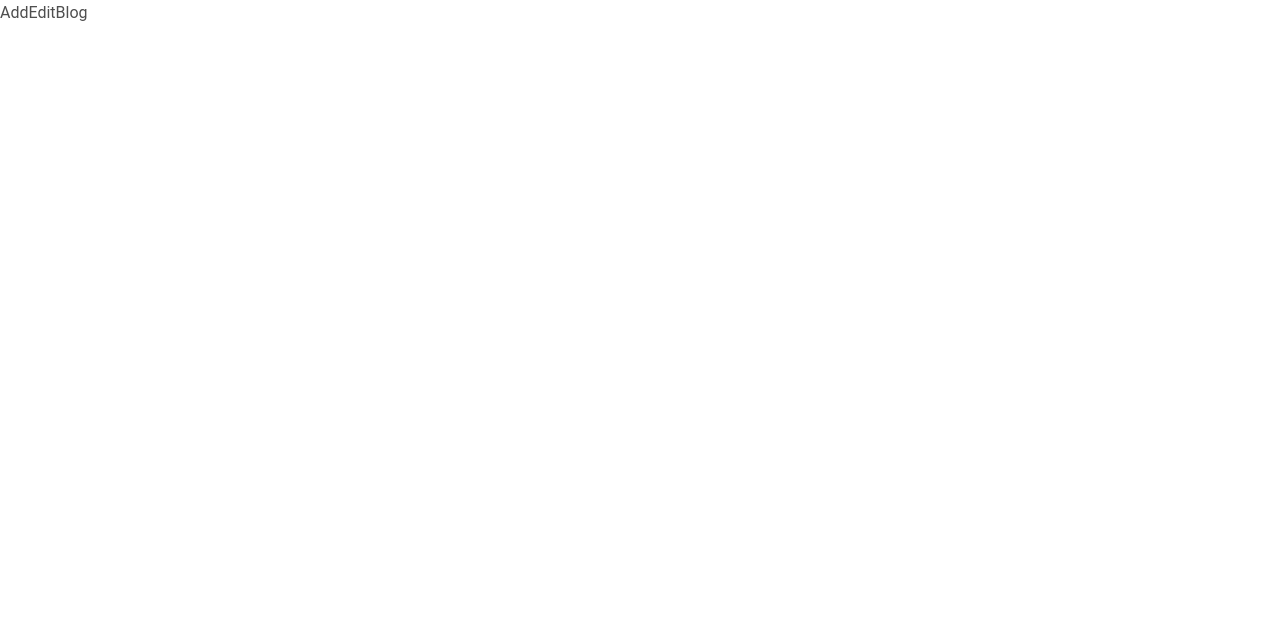
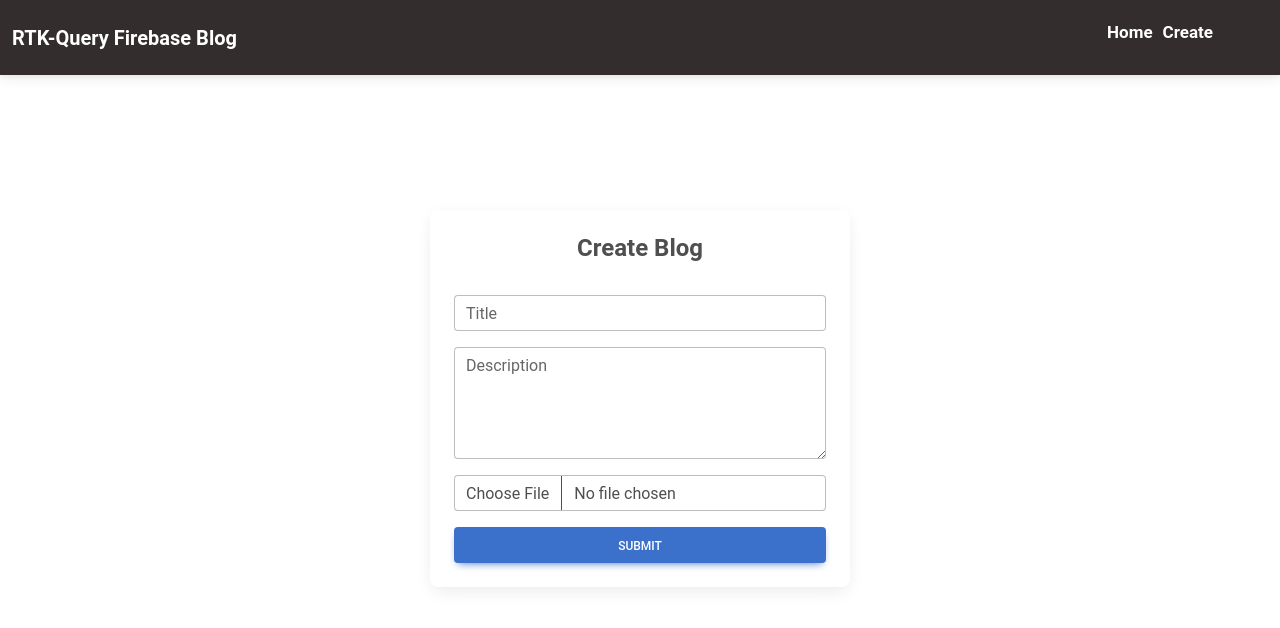
Before and after one commit to Oliolixinfree/blog, a React (Create React App) app: page /create in a window 1280 px wide. Shown: the top 628 px of the page. Built offline with nearby package versions, Linux system fonts and the light colour scheme; no server answers.

Commit message:
store config, rtk query, upload image/title/description to firestore

```diff
--- a/src/App.js
+++ b/src/App.js
@@ -1,19 +1,24 @@
+import React from 'react';
+// import 'react-toastify/dist/ReactToastify.css';
+import { ToastContainer } from 'react-toastify';
 import 'react-toastify/dist/ReactToastify.css';
-import { ToastContainer } from 'react-toastify';
 import { BrowserRouter, Route, Routes } from 'react-router-dom';
 import { Home } from './pages/Home';
 import { AddEditBlog } from './pages/AddEditBlog';
 import { Detail } from './pages/Detail';
+import { Navbar } from './components/Navbar';
 
 function App() {
   return (
     <BrowserRouter>
       <div className="App">
+        <Navbar />
+        <ToastContainer position="top-center" />
         <Routes>
           <Route path="/" element={<Home />} />
           <Route path="/create" element={<AddEditBlog />} />
           <Route path="/update/:id" element={<AddEditBlog />} />
-          <Route path="/detail" element={<Detail />} />
+          <Route path="/detail/:id" element={<Detail />} />
         </Routes>
       </div>
     </BrowserRouter>
--- a/src/components/Navbar.jsx
+++ b/src/components/Navbar.jsx
@@ -1,5 +1,36 @@
+import {
+  MDBContainer,
+  MDBNavbar,
+  MDBNavbarBrand,
+  MDBNavbarItem,
+  MDBNavbarNav,
+} from 'mdb-react-ui-kit';
 import React from 'react';
+import { useNavigate } from 'react-router-dom';
 
-export const NavBar = () => {
-  return <div>NavBar</div>;
+export const Navbar = () => {
+  const navigate = useNavigate();
+  return (
+    <MDBNavbar expand="lg" dark bgColor="dark">
+      <MDBContainer fluid>
+        <MDBNavbarBrand tag="span" className="mb-0 h1 fw-bold">
+          RTK-Query Firebase Blog
+        </MDBNavbarBrand>
+        <div style={{ float: 'right', marginRight: '50px' }}>
+          <MDBNavbarNav className="mb-2 mb-lg-0" fullWidth={false}>
+            <MDBNavbarItem>
+              <p className="header-text" onClick={() => navigate('/')}>
+                Home
+              </p>
+            </MDBNavbarItem>
+            <MDBNavbarItem>
+              <p className="header-text" onClick={() => navigate('/create')}>
+                Create
+              </p>
+            </MDBNavbarItem>
+          </MDBNavbarNav>
+        </div>
+      </MDBContainer>
+    </MDBNavbar>
+  );
 };
--- a/src/components/Spinner.jsx
+++ b/src/components/Spinner.jsx
@@ -1,5 +1,12 @@
+import { MDBSpinner } from 'mdb-react-ui-kit';
 import React from 'react';
 
 export const Spinner = () => {
-  return <div>Spinner</div>;
+  return (
+    <>
+      <MDBSpinner className="me-2 mt-5" style={{ width: '3rem', height: '3rem' }}>
+        <span className="visually-hidden">Loading...</span>
+      </MDBSpinner>
+    </>
+  );
 };
--- a/src/index.css
+++ b/src/index.css
@@ -1,13 +1,20 @@
 body {
   margin: 0;
-  font-family: -apple-system, BlinkMacSystemFont, 'Segoe UI', 'Roboto', 'Oxygen',
-    'Ubuntu', 'Cantarell', 'Fira Sans', 'Droid Sans', 'Helvetica Neue',
-    sans-serif;
+  font-family: -apple-system, BlinkMacSystemFont, 'Segoe UI', 'Roboto', 'Oxygen', 'Ubuntu',
+    'Cantarell', 'Fira Sans', 'Droid Sans', 'Helvetica Neue', sans-serif;
   -webkit-font-smoothing: antialiased;
   -moz-osx-font-smoothing: grayscale;
 }
 
 code {
-  font-family: source-code-pro, Menlo, Monaco, Consolas, 'Courier New',
-    monospace;
+  font-family: source-code-pro, Menlo, Monaco, Consolas, 'Courier New', monospace;
 }
+
+.header-text {
+  color: white;
+  font-weight: 600;
+  cursor: pointer;
+  margin-top: 5px;
+  padding: 5px;
+  font-size: 17px;
+}
--- a/src/index.js
+++ b/src/index.js
@@ -3,10 +3,14 @@ import ReactDOM from 'react-dom/client';
 import './index.css';
 import App from './App';
 import 'mdb-react-ui-kit/dist/css/mdb.min.css';
+import { Provider } from 'react-redux';
+import { store } from './store';
 
 const root = ReactDOM.createRoot(document.getElementById('root'));
 root.render(
   <React.StrictMode>
-    <App />
+    <Provider store={store}>
+      <App />
+    </Provider>
   </React.StrictMode>,
 );
--- a/src/pages/AddEditBlog.jsx
+++ b/src/pages/AddEditBlog.jsx
@@ -1,5 +1,136 @@
-import React from 'react';
+import {
+  MDBBtn,
+  MDBCard,
+  MDBCardBody,
+  MDBInput,
+  MDBTextArea,
+  MDBValidation,
+  MDBValidationItem,
+} from 'mdb-react-ui-kit';
+import React, { useEffect, useState } from 'react';
+import { storage } from '../firebase-config';
+import { ref, uploadBytesResumable, getDownloadURL } from 'firebase/storage';
+import { toast } from 'react-toastify';
+import { useAddBlogMutation } from '../services/blogsApi';
+import { async } from '@firebase/util';
+import { useNavigate } from 'react-router-dom';
+
+const initialState = {
+  title: '',
+  description: '',
+};
 
 export const AddEditBlog = () => {
-  return <div>AddEditBlog</div>;
+  const [data, setData] = useState(initialState);
+  const [file, setFile] = useState(null);
+  const [progress, setProgress] = useState(null);
+  const [addBlog] = useAddBlogMutation();
+
+  const navigate = useNavigate();
+
+  const { title, description } = data;
+
+  useEffect(() => {
+    const uploadFile = () => {
+      const name = new Date().getTime() + file.name;
+      const storageRef = ref(storage, file.name);
+      const uploadTask = uploadBytesResumable(storageRef, file);
+
+      uploadTask.on(
+        'state_changed',
+        (snapshot) => {
+          const progress = (snapshot.bytesTransferred / snapshot.totalBytes) * 100;
+          console.log('Upload is ' + progress + '% done');
+          setProgress(progress);
+
+          switch (snapshot.state) {
+            case 'paused':
+              console.log('Upload is paused');
+              break;
+            case 'running':
+              console.log('Upload is running');
+              break;
+            default:
+              break;
+          }
+        },
+        (error) => {
+          console.log(error);
+        },
+        () => {
+          getDownloadURL(uploadTask.snapshot.ref).then((downloadURL) => {
+            toast.info('Image upload successfully');
+            setData((prev) => ({ ...prev, imdURL: downloadURL }));
+          });
+        },
+      );
+    };
+    file && uploadFile();
+  }, [file]);
+
+  const handleChange = (e) => {
+    setData({ ...data, [e.target.name]: e.target.value });
+  };
+
+  const handleSubmit = async (e) => {
+    e.preventDefault();
+
+    if (title && description) {
+      await addBlog(data);
+      navigate('/');
+    }
+  };
+
+  return (
+    <div
+      style={{
+        margin: 'auto',
+        padding: '15px',
+        maxWidth: '450px',
+        alignContent: 'center',
+        marginTop: '120px',
+      }}
+      className="container">
+      <MDBCard alignment="center">
+        <h4 className="fw-bold" style={{ marginTop: '1.5rem' }}>
+          Create Blog
+        </h4>
+        <MDBCardBody>
+          <MDBValidation className="row g-3" noValidate onSubmit={handleSubmit}>
+            <MDBValidationItem className="col-md-12" feedback="Please provide title" invalid>
+              <MDBInput
+                label="Title"
+                type="text"
+                value={title}
+                name="title"
+                onChange={handleChange}
+                className="from-control"
+                required
+              />
+            </MDBValidationItem>
+            <MDBValidationItem className="col-md-12" feedback="Please provide description" invalid>
+              <MDBTextArea
+                label="Description"
+                type="text"
+                value={description}
+                name="description"
+                onChange={handleChange}
+                className="from-control"
+                rows={4}
+                required
+              />
+            </MDBValidationItem>
+            <div className="col-md-14">
+              <MDBInput type="file" onChange={(e) => setFile(e.target.files[0])} />
+            </div>
+            <div className="col-12">
+              <MDBBtn style={{ width: '100%' }} disabled={progress !== null && progress < 100}>
+                Submit
+              </MDBBtn>
+            </div>
+          </MDBValidation>
+        </MDBCardBody>
+      </MDBCard>
+    </div>
+  );
 };
--- a/src/pages/Home.jsx
+++ b/src/pages/Home.jsx
@@ -1,5 +1,10 @@
 import React from 'react';
+import { Spinner } from '../components/Spinner';
 
 export const Home = () => {
-  return <div>Home</div>;
+  return (
+    <div>
+      <Spinner />
+    </div>
+  );
 };
--- /dev/null
+++ b/src/services/blogsApi.js
@@ -0,0 +1,31 @@
+import { createApi, fakeBaseQuery } from '@reduxjs/toolkit/query/react';
+import { addDoc, collection, serverTimestamp } from 'firebase/firestore';
+import { db } from '../firebase-config';
+
+export const blogsApi = createApi({
+  reducerPath: 'blogsApi',
+  baseQuery: fakeBaseQuery(),
+  endpoints: (builder) => ({
+    fetchBlogs: builder.query({
+      queryFn() {
+        return { data: 'ok' };
+      },
+    }),
+    addBlog: builder.mutation({
+      async queryFn(data) {
+        try {
+          await addDoc(collection(db, 'blogs'), {
+            ...data,
+            timestamp: serverTimestamp(),
+          });
+
+          return { data: 'ok' };
+        } catch (err) {
+          return { error: err };
+        }
+      },
+    }),
+  }),
+});
+
+export const { useFetchBlogsQuery, useAddBlogMutation } = blogsApi;
--- a/src/store.js
+++ b/src/store.js
@@ -0,0 +1,12 @@
+import { configureStore, getDefaultMiddleware } from '@reduxjs/toolkit';
+import { setupListeners } from '@reduxjs/toolkit/dist/query';
+import { blogsApi } from './services/blogsApi';
+
+export const store = configureStore({
+  reducer: {
+    [blogsApi.reducerPath]: blogsApi.reducer,
+  },
+  middleware: (getDefaultMiddleware) => getDefaultMiddleware().concat(blogsApi.middleware),
+});
+
+setupListeners(store.dispatch);
```
Also changed, not shown: src/services/blogApi.js (deleted), 1 other file (tests, documents, lock files or other folders).
